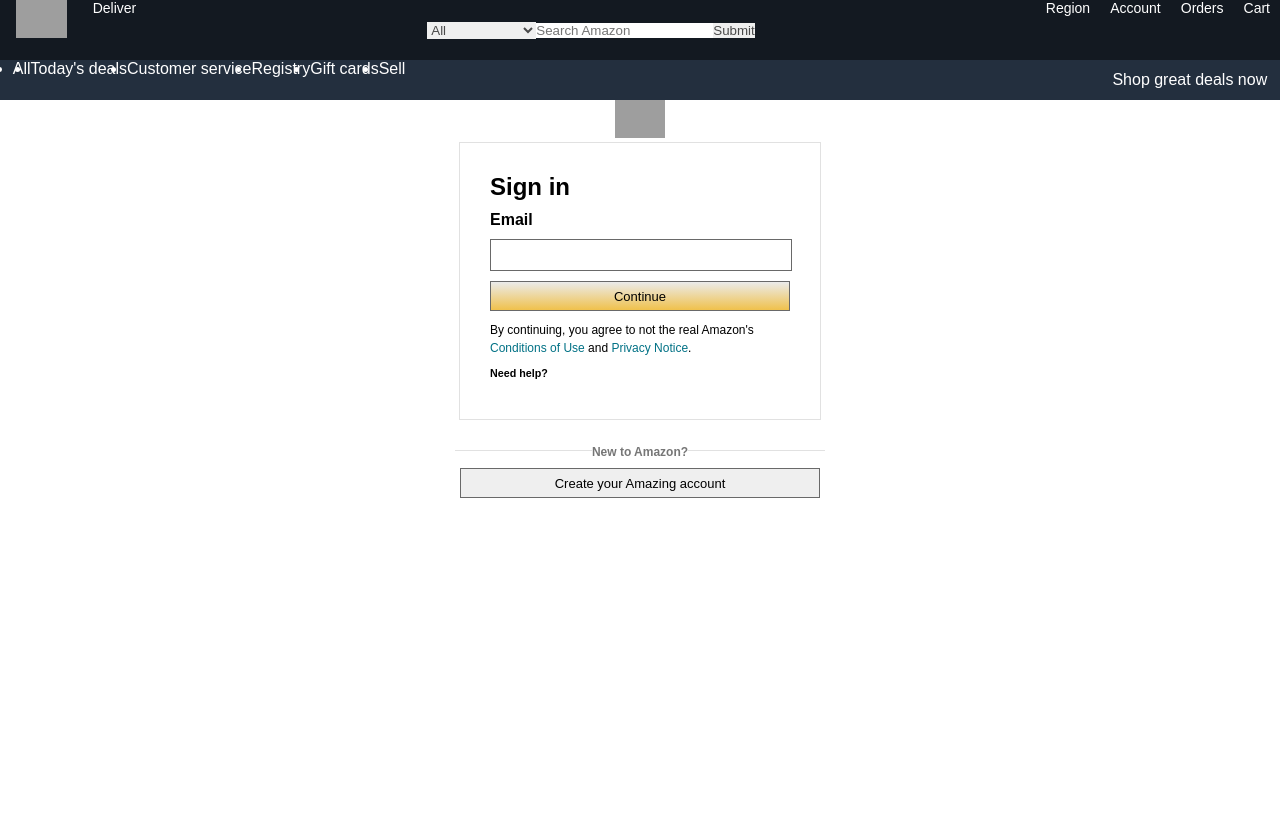
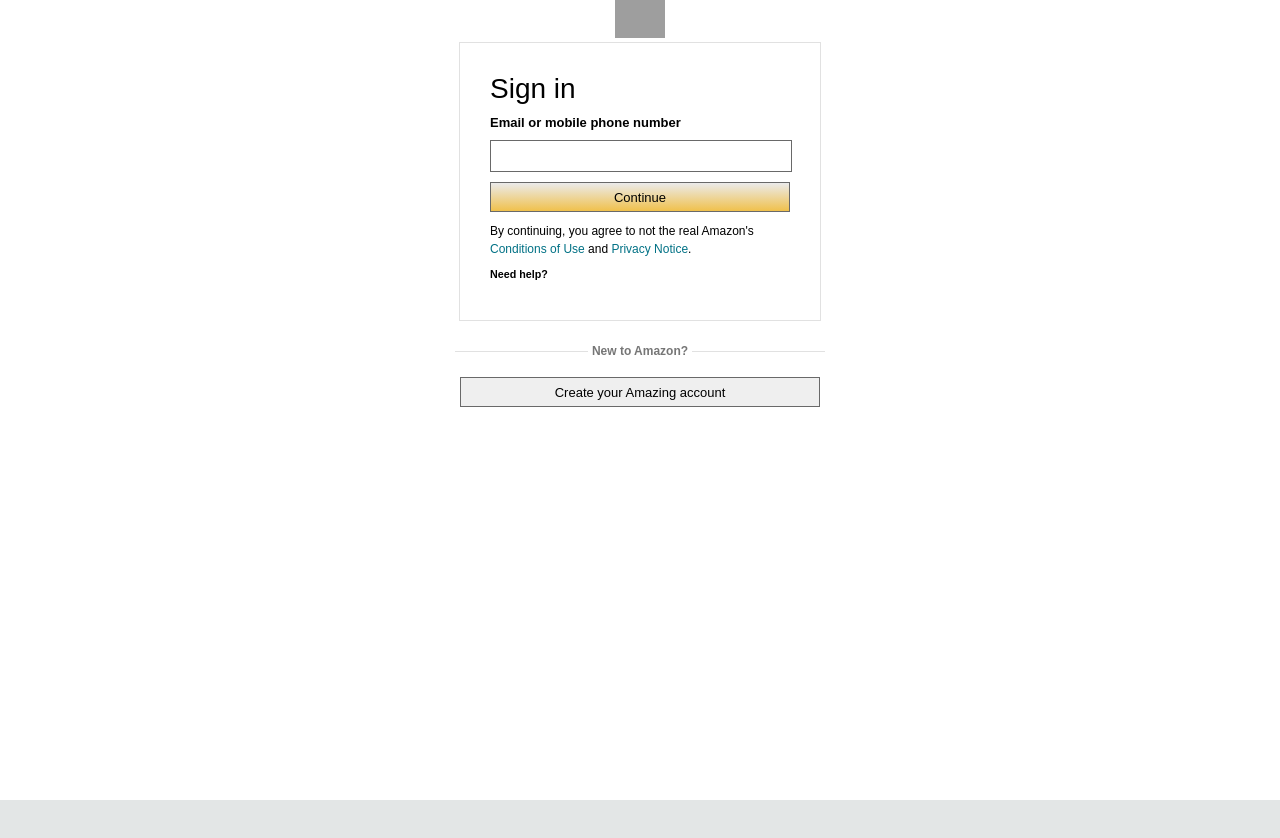
Before and after one commit to smithofbabylonia/amzn_E-commerce_clone, a React (Create React App) app: page /account in a window 1280 px wide. Shown: the top 838 px of the page. After the commit the page ends 800 px from the top, so only its background shows below. Built offline with nearby package versions, Linux system fonts and the light colour scheme; grey boxes are pictures that could not be loaded.

Commit message:
Login page is done.

```diff
--- a/src/App.js
+++ b/src/App.js
@@ -17,37 +17,43 @@
 	const logged = false;
 	return (
 		<>
-			<Header/>
 			<Switch>
 			<Route path={'/'} exact>
 					<Redirect to={'/home'}/>
 				</Route>
 				<Route path={'/home'}>
+					<Header/>
 					<Home/>
 				</Route>
 				<Route path={'/products'} exact>
+					<Header/>
 					<Products/>
 				</Route>
 				<Route path={'/products/:id'}>
+					<Header/>
 					<ProductItem/>
 				</Route>
 				<Route path={'/delivery'}>
+					<Header/>
 					<Deliver/>
 				</Route>
 				<Route path={'/region'}>
+					<Header/>
 					<Region/>
 				</Route>
 				<Route path={'/account'}>
-					{logged ? <Account/> : <Login/>}
+					{logged ? <><Header/><Account/></> : <Login/>}
 				</Route>
 				<Route path={'/orders'}>
-					{logged ? <Orders/> :
+					{logged ? <><Header/><Orders/></> :
 					<Redirect to={'/account'}/> }
 				</Route>
 				<Route path={'/cart'}>
+					<Header/>
 					<Cart/>
 				</Route>
 				<Route path={'/*'}>
+					<Header/>
 					<Notfound/>
 				</Route>
 			</Switch>
--- a/src/components/Account/Login.css
+++ b/src/components/Account/Login.css
@@ -34,6 +34,15 @@
     width: 100%;
     margin-bottom: 10px;
 }
+.login-container > h2{
+    font-weight: 400;
+    font-size: 28px;
+}
+
+.login-container > h4{
+    font-weight: 700;
+    font-size: 13px;
+}
 
 .login-container > p{
     font-size: 12px;
@@ -64,5 +73,6 @@
     position: relative;
     z-index: 2;
     display: inline-block;
-    top: -10px;
+    padding: 4px;
+    top: -16px;
 }
--- a/src/components/Account/Login.js
+++ b/src/components/Account/Login.js
@@ -3,15 +3,43 @@
 import './Login.css';
 
 function Login(){
-	const [fieldvar,setFieldvar] = useState("");
+	const [emlVar,setEmailvar] = useState("");//repurposed email address
+	const [passVar, changePass] = useState("");//repurposed password
+	const [labelVar,editLabel] = useState("Email or mobile phone number");
+	const [butnLabel,changeBtn] = useState("Continue");
+	const [passDis,showPass] = useState({'display':'none'});
+	const [emlDis, showEml] = useState({'display':'block'});
+
+	function nextpage(e){
+		e.preventDefault();
+		if(emlVar.length>0 && passVar.length===0){//going to check if email exists on system
+			console.log("It is werking");
+			editLabel("Password");
+			showPass({'display':'block'});
+			showEml({'display':'none'});
+			changeBtn("Login");
+		}
+		if(passVar.length>0){
+			console.log("Still working");
+			editLabel("Email or mobile phone number");
+			showPass({'display':'none'});
+			showEml({'display':'block'});
+			changeBtn("Continue");
+			setEmailvar("");
+			changePass("");
+			window.location = "/home";
+		}
+	}
+
     return(
         <div className="login flex-cntr">
             <Link to={'/home'}><img className="amznlogo" src="https://pngimg.com/uploads/amazon/amazon_PNG11.png" alt="Amazon"/></Link>
-			<form className="login-container wide" >
+			<form className="login-container wide" onSubmit={nextpage}>
 				<h2>Sign in</h2>
-				<h4>Email</h4>
-				<input className="inpt" type="email" value={fieldvar} onChange={e => setFieldvar(e.target.value)}/>
-				<input type="submit" value={'Continue'} className="next inpt"/>
+				<h4>{labelVar}</h4>
+				<input style={emlDis} className="inpt" type={'email'} value={emlVar} onChange={e => setEmailvar(e.target.value)} name="email"/>
+				<input style={passDis} className="inpt" type={'password'} value={passVar} onChange={e => changePass(e.target.value)} name="password"/>
+				<input type="submit" value={butnLabel} className="next inpt"/>
 				<br/>
 				<p>By continuing, you agree to not the real Amazon's <a className="blor" href="https://www.amazon.com/gp/help/customer/display.html/ref=ap_signin_notification_condition_of_use?ie=UTF8&nodeId=508088">Conditions of Use</a> and <a className="blor" href="https://www.amazon.com/gp/help/customer/display.html/ref=ap_signin_notification_privacy_notice?ie=UTF8&nodeId=468496">Privacy Notice</a>. </p>
 				<h6>Need help?</h6>
--- a/src/components/Products/Products.css
+++ b/src/components/Products/Products.css
@@ -18,9 +18,9 @@
 }
 
 .sidebar{
-	width: 255px;
-	margin-left: 0.2%;
-	background: red;
+	width: calc(.16667 * (100vw - 28px));
+    min-width: 166px;
+    max-width: 299.33px;
 }
 
 .results{
@@ -35,7 +35,9 @@
 	display: flex;
 	flex-wrap: wrap;
 	justify-content: space-evenly;
-	width: calc(99% - 255px);
+	width: calc(.83333 * (100vw - 28px));
+    min-width: 830px;
+    max-width: 1496.67px;
 }
 
 .listing{
--- a/src/components/Products/Products.js
+++ b/src/components/Products/Products.js
@@ -1,5 +1,6 @@
 import ProductListing from "./ProductListing";
 import './Products.css';
+import Sidebar from "./Sidebar";
 
 function Products() {
 	return(
@@ -10,6 +11,7 @@
 			</div>
 			<div className="sidebar">
 				<h3>More-sustainable Products</h3>
+				<Sidebar/>
 			</div>
 			<div className="items-list">
 				<div className="results">RESULTS</div>
--- /dev/null
+++ b/src/components/Products/Sidebar.js
@@ -0,0 +1,39 @@
+function Sidebar(){
+    return(
+        <ul>
+  <li>Item 1
+    <ul>
+      <li><label><input type="checkbox" name="item1-subitem1"/> Sub-item 1</label></li>
+      <li><label><input type="checkbox" name="item1-subitem2"/> Sub-item 2</label></li>
+    </ul>
+  </li>
+  <li>Item 2
+    <ul>
+      <li><label><input type="checkbox" name="item2-subitem1"/> Sub-item 3</label></li>
+      <li><label><input type="checkbox" name="item2-subitem2"/> Sub-item 4</label></li>
+    </ul>
+  </li>
+  <li>Item 3
+    <ul>
+      <li><label><input type="checkbox" name="item3-subitem1"/> Sub-item 5</label></li>
+      <li><label><input type="checkbox" name="item3-subitem2"/> Sub-item 6</label></li>
+    </ul>
+  </li>
+  <li>Item 4
+    <ul>
+      <li><label><input type="checkbox" name="item4-subitem1"/> Sub-item 7</label></li>
+      <li><label><input type="checkbox" name="item4-subitem2"/> Sub-item 8</label></li>
+    </ul>
+  </li>
+  <li>Item 5
+    <ul>
+      <li><label><input type="checkbox" name="item5-subitem1"/> Sub-item 9</label></li>
+      <li><label><input type="checkbox" name="item5-subitem2"/> Sub-item 10</label></li>
+    </ul>
+  </li>
+</ul>
+
+    );
+}
+
+export default Sidebar;
--- a/src/components/home/Home.js
+++ b/src/components/home/Home.js
@@ -14,7 +14,7 @@
 				<Category name="Gaming accessories"/>
 				<Category name="Beauty picks"/>
 				<Category name="Health & Personal Care"/>
-				<div className="rect"><h1>advert</h1></div>
+				{false ? <div className="rect"><h1>advert</h1></div> : <Category name="Electronics"/>}
 				<Category name="Electronics"/>
 				<Category name="Get fit at home"/>
 				<Category name="Shop by Category"/>
```
